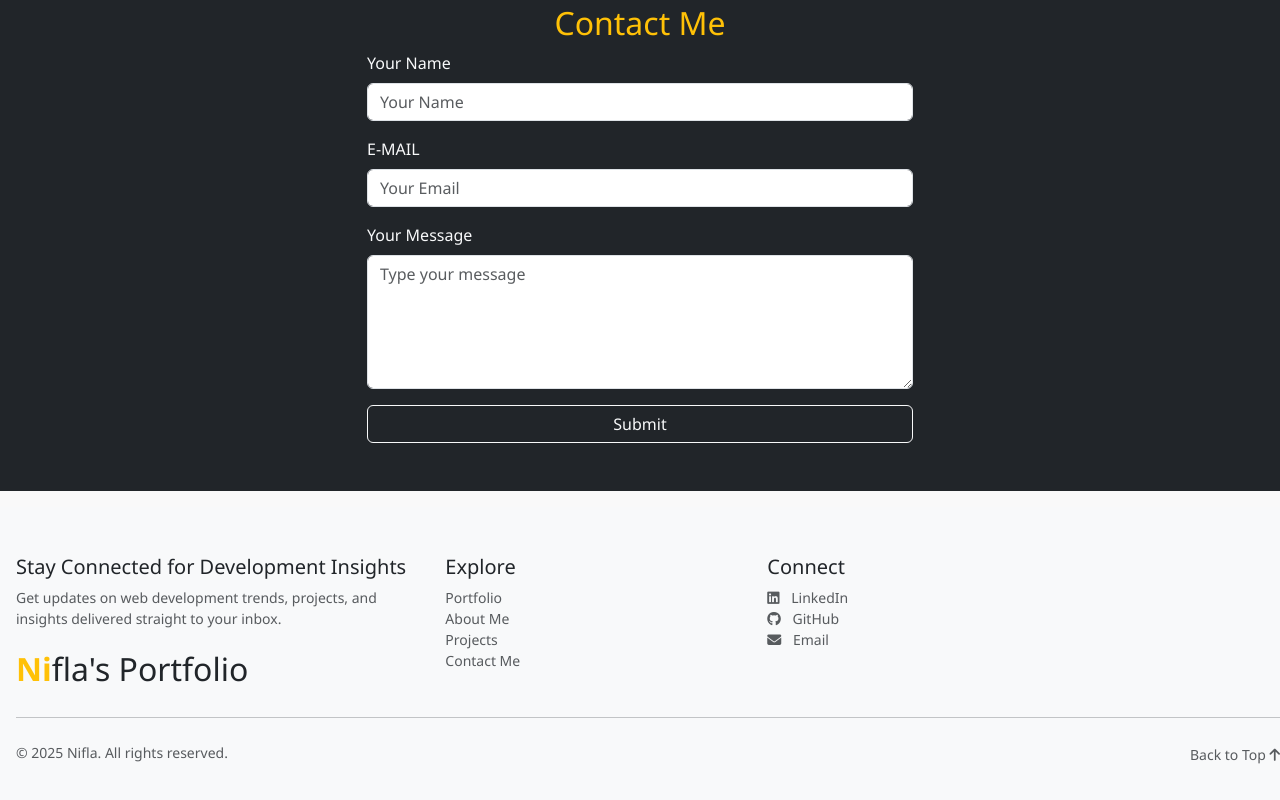
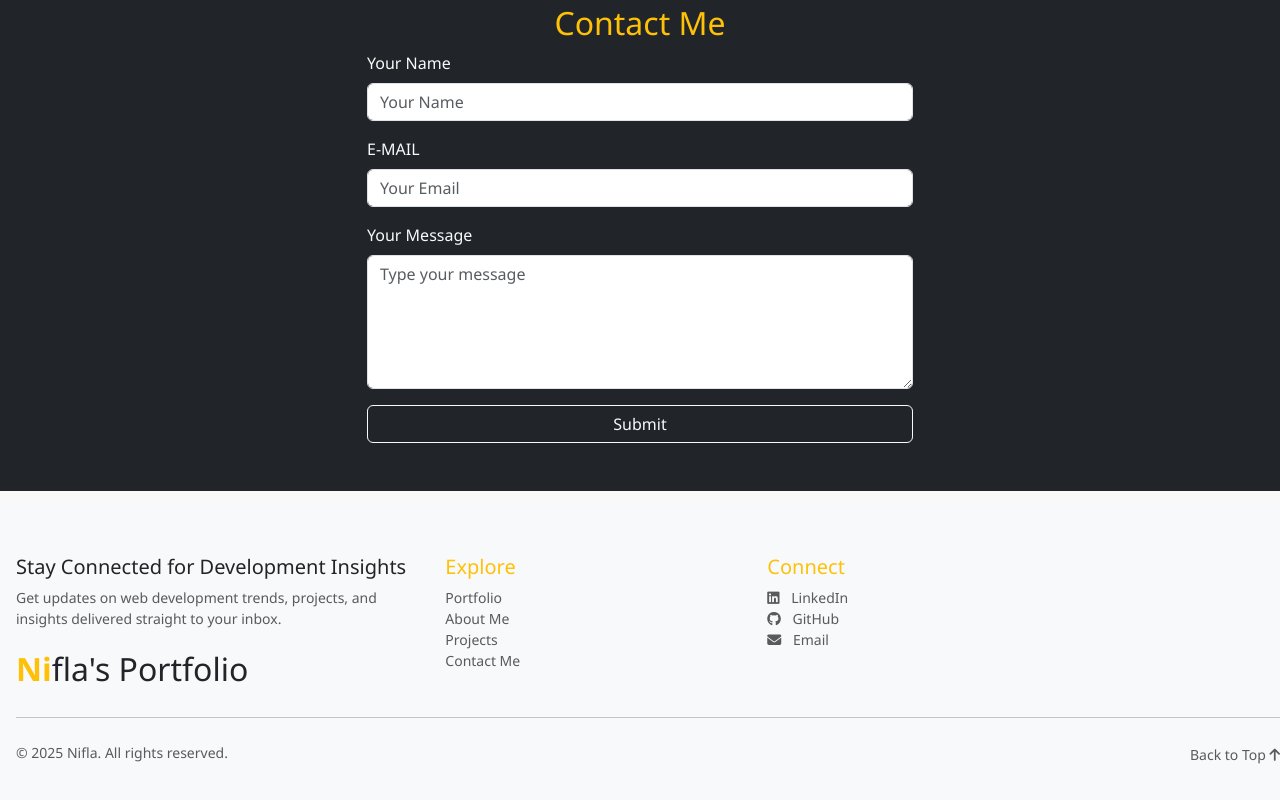
Before and after one commit to Niflanijam/niflaportfolio, a plain HTML site: page index.html in a window 1280 px wide. Shown: the part 2927-3727 px from the top of the page. Drawn offline with nearby package versions, Linux system fonts and the light colour scheme.

Commit message:
new css file updated

```diff
--- a/index.html
+++ b/index.html
@@ -242,7 +242,7 @@
             Portfolio</a>
         </div>
         <div class="col-md-3">
-          <h5>Explore</h5>
+          <h5 class="text-warning">Explore</h5>
           <ul class="list-unstyled small">
             <li><a href="#portfolio" class="text-decoration-none text-muted">Portfolio</a></li>
             <li><a href="#aboutme" class="text-decoration-none text-muted">About Me</a></li>
@@ -251,7 +251,7 @@
           </ul>
         </div>
         <div class="col-md-4">
-          <h5>Connect</h5>
+          <h5 class="text-warning">Connect</h5>
           <ul class="list-unstyled small">
             <li><a href="https://www.linkedin.com/in/niflanijam/" target="_blank"
                 class="text-decoration-none text-muted"><i class="fab fa-linkedin me-2"></i> LinkedIn</a></li>
```
